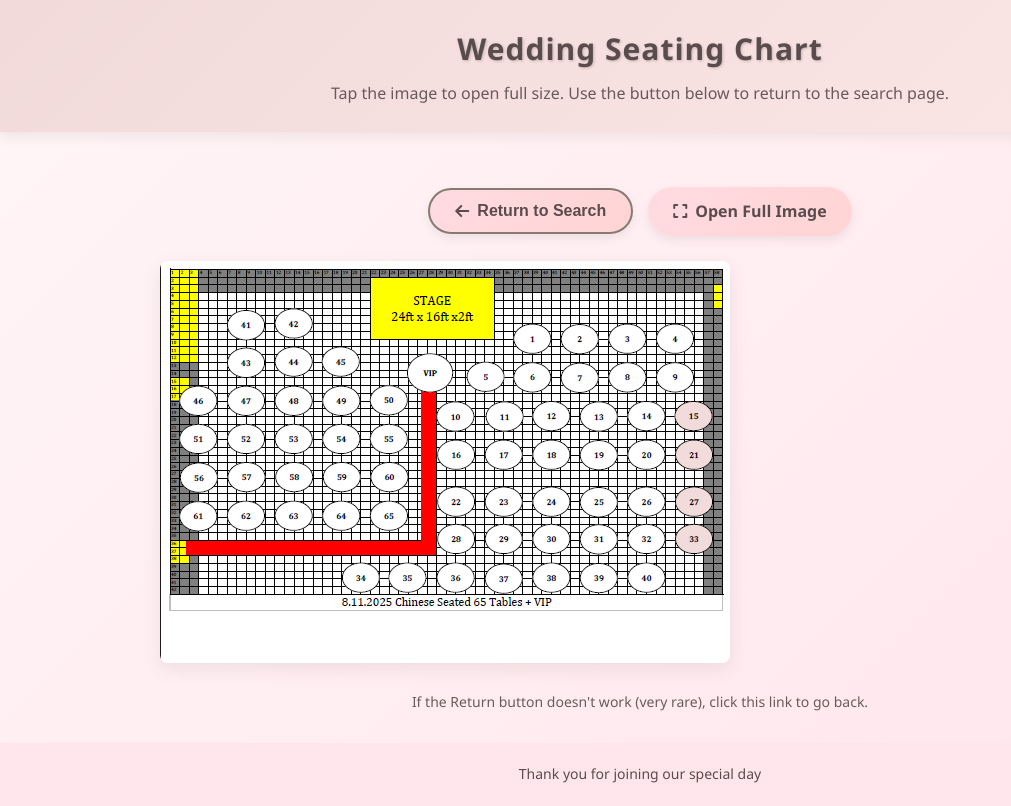
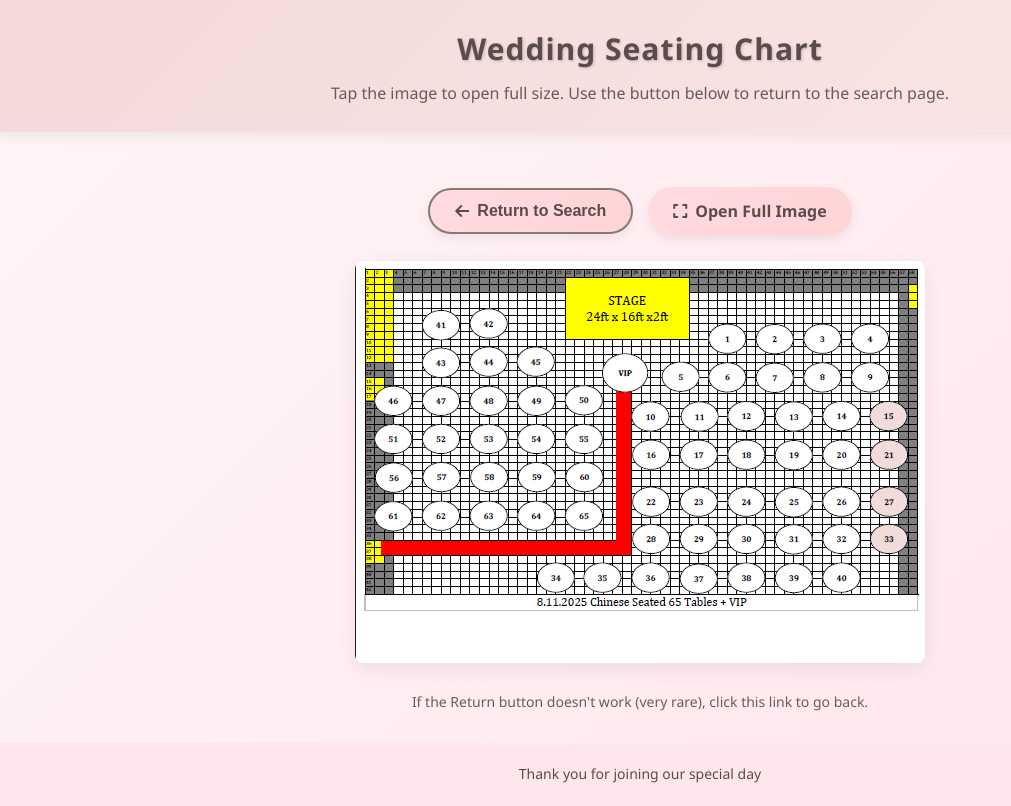
Before and after one commit to ShawnnXx/ShawnnXx.github.io, a plain HTML site: page seating.html in a window 1280 px wide. Shown: the whole page, without its empty margins (0-1011 px from the left). Drawn offline with Linux system fonts and the light colour scheme.

Commit message:
Update seating.html

```diff
--- a/seating.html
+++ b/seating.html
@@ -95,7 +95,7 @@
       border: 2px solid #857b73;  /* 柔和棕灰色边框 */
     }
 
-    .img-wrap { margin-top: 18px; }
+    .img-wrap { margin-top: 18px; text-align: center; }
 
     img {
       max-width: 100%;
```
